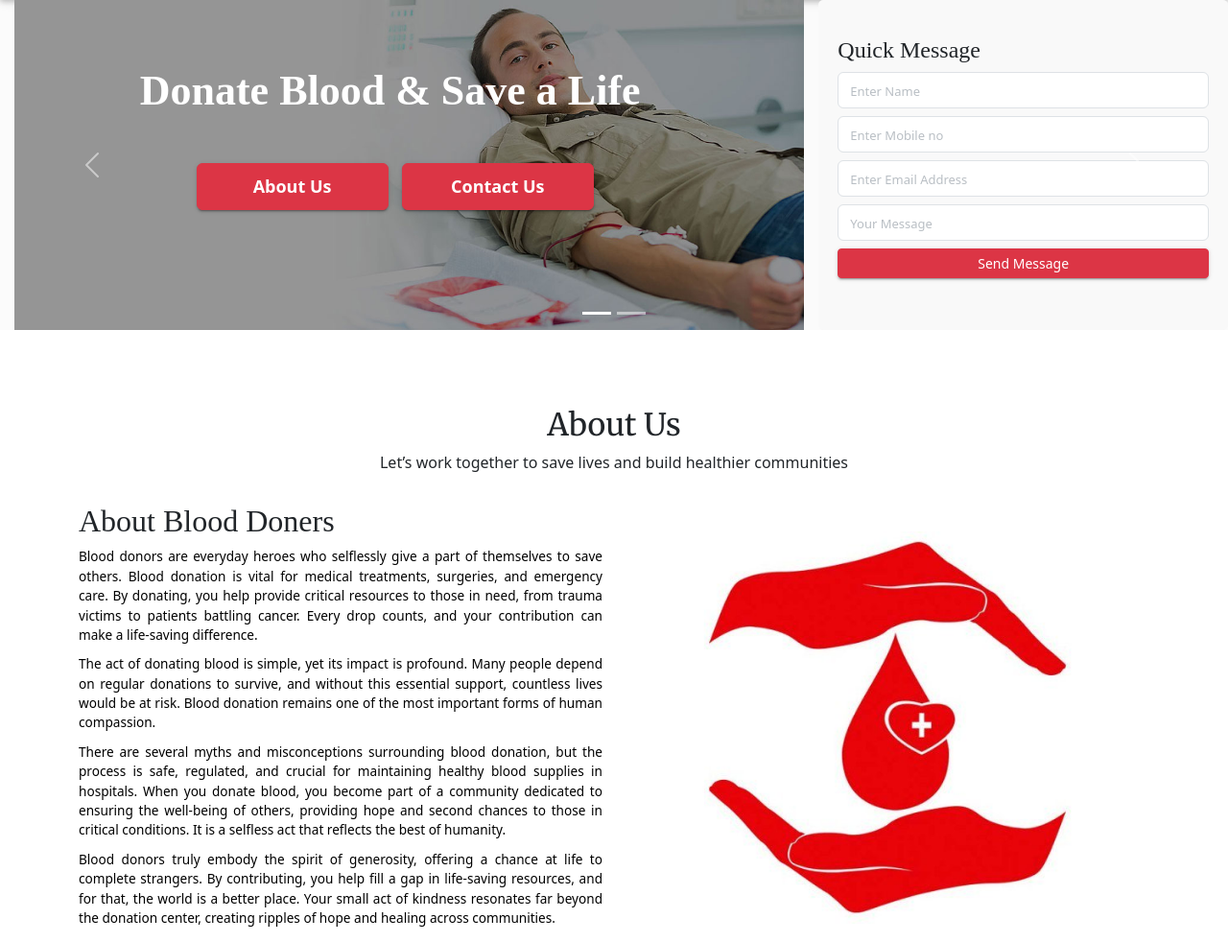
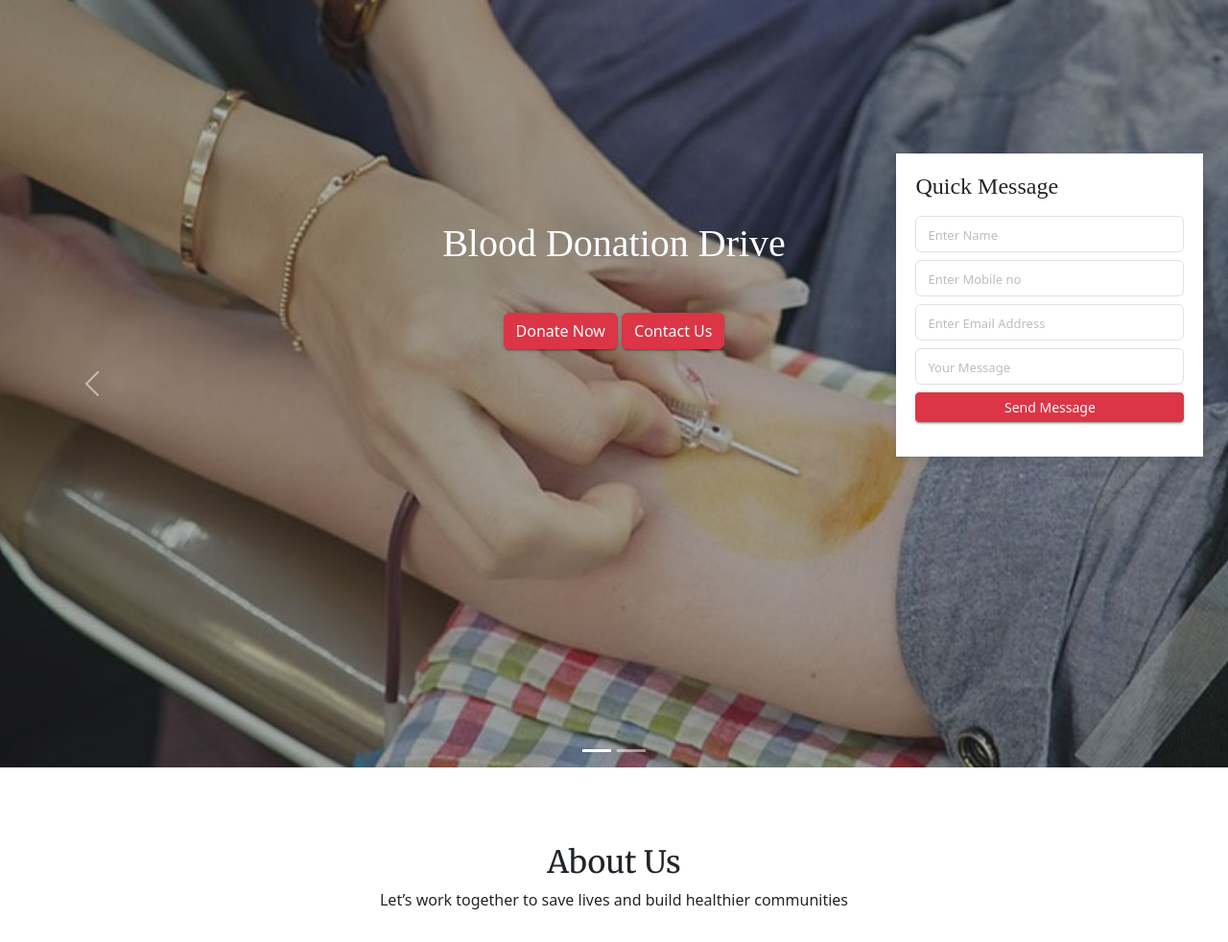
Before and after one commit to mifraheem/bloodster, a Django app: page / in a window 1280 px wide. Shown: the part 148-1130 px from the top of the page at 96% size. Run offline with Django 4.2, Linux system fonts and the light colour scheme; data that the repository does not hold is empty; parts of the project's set-up code (start-up, migrations or seed data) failed here and were passed over; some libraries are stand-ins or nearby versions.

Commit message:
header update

```diff
--- a/templates/index.html
+++ b/templates/index.html
@@ -3,47 +3,67 @@
 {% load static %}
 {% block content %}
 <style>
-    .slider-detail {
-    display: flex;
-    justify-content: space-between;
+/* Centering carousel caption text */
+.carousel-item {
+    position: relative;
+    height: 100vh; /* Adjust as needed */
 }
 
-.carousel-content {
-    flex: 1;
-
+.carousel-item img {
+    height: 100vh;
+    object-fit: cover;
 }
 
-.footer-form {
-    background: #f9f9f9;
+.carousel-caption {
+    position: absolute;
+    top: 50%;
+    transform: translateY(-50%);
+}
+
+.contact-form-container {
+    position: absolute;
+    top: 20%;
+    right: 2%;
+    width: 25%;
+    background: #ffffff;
     padding: 20px;
-    border-radius: 5px;
+    box-shadow: 0 4px 8px rgba(0, 0, 0, 0.1);
+    z-index: 10;
 }
+.form-card {
+    width: 100%;
+}
+
+.form-title h4 {
+    margin-bottom: 1rem;
+}
+
+
 
 </style>
 
-<div class="slider-detail">
-    <div id="carouselExampleIndicators" class="carousel slide" data-ride="carousel">
+<div class="slider-container position-relative">
+    <!-- Full-width Carousel -->
+    <div id="carouselExampleIndicators" class="carousel slide w-100" data-ride="carousel">
         <ol class="carousel-indicators">
             <li data-target="#carouselExampleIndicators" data-slide-to="0" class="active"></li>
             <li data-target="#carouselExampleIndicators" data-slide-to="1"></li>
         </ol>
-        <div class="carousel-inner d-flex align-items-center">
-            <div class="d-flex flex-lg-row flex-column w-100">
-                <div class="carousel-content col-lg-8 col-md-12">
-                    <div class="carousel-item active">
+        <div class="carousel-inner">
+            <div class="carousel-item active d-flex justify-content-center align-items-center">
                 <img class="d-block w-100" src="{% static 'assets/images/slider/slide-02.jpg' %}" alt="First slide">
-                        <div class="carousel-caption d-none d-md-block text-left">
-                            <h5 class=" bounceInDown" >Donate Blood & Save a Life</h5>
+                <div class="carousel-caption d-none d-md-block text-center">
+                    <h1 class="bounceInDown mb-5">Donate Blood & Save a Life</h1>
                     <div class="vbh">
                         <a class="btn btn-danger bounceInUp" href="#about">About Us</a>
                         <a class="btn btn-danger bounceInUp" href="#contact">Contact Us</a>
                     </div>
                 </div>
             </div>
-                    <div class="carousel-item">
-                        <img class="d-block w-100 " src="{% static 'assets/images/slider/slide-03.jpg' %}" alt="Second slide">
-                        <div class="carousel-caption vdg-cur d-none d-md-block text-left " >
-                            <h5 class="bounceInDown ">Blood Donation Drive</h5>
+            <div class="carousel-item d-flex justify-content-center align-items-center">
+                <img class="d-block w-100" src="{% static 'assets/images/slider/slide-03.jpg' %}" alt="Second slide">
+                <div class="carousel-caption d-none d-md-block text-center">
+                    <h1 class="bounceInDown mb-5">Blood Donation Drive</h1>
                     <div class="vbh">
                         <a class="btn btn-danger bounceInUp" href="#process">Donate Now</a>
                         <a class="btn btn-danger bounceInUp" href="#contact">Contact Us</a>
@@ -51,9 +71,19 @@
                 </div>
             </div>
         </div>
+        <a class="carousel-control-prev" href="#carouselExampleIndicators" role="button" data-slide="prev">
+            <span class="carousel-control-prev-icon" aria-hidden="true"></span>
+            <span class="sr-only">Previous</span>
+        </a>
+        <a class="carousel-control-next" href="#carouselExampleIndicators" role="button" data-slide="next">
+            <span class="carousel-control-next-icon" aria-hidden="true"></span>
+            <span class="sr-only">Next</span>
+        </a>
+    </div>
 
-                <div class="col-lg-4 col-md-12 footer-form d-flex align-items-center">
-                    <div class="form-card w-100">
+    <!-- Contact Form with Overlap on Right Side of Slider -->
+    <div class="contact-form-container">
+        <div class="form-card">
             <div class="form-title">
                 <h4>Quick Message</h4>
             </div>
@@ -71,17 +101,9 @@
         </div>
     </div>
 </div>
-        </div>
-        <a class="carousel-control-prev" href="#carouselExampleIndicators" role="button" data-slide="prev">
-            <span class="carousel-control-prev-icon" aria-hidden="true"></span>
-            <span class="sr-only">Previous</span>
-        </a>
-        <a class="carousel-control-next" href="#carouselExampleIndicators" role="button" data-slide="next">
-            <span class="carousel-control-next-icon" aria-hidden="true"></span>
-            <span class="sr-only">Next</span>
-        </a>
-    </div>
-</div>
+
+
+
 
     <!--*************** About Us Starts Here ***************-->
    <section id="about" class="contianer-fluid about-us">
```
Lines whose indentation alone changed are shown as unchanged.
